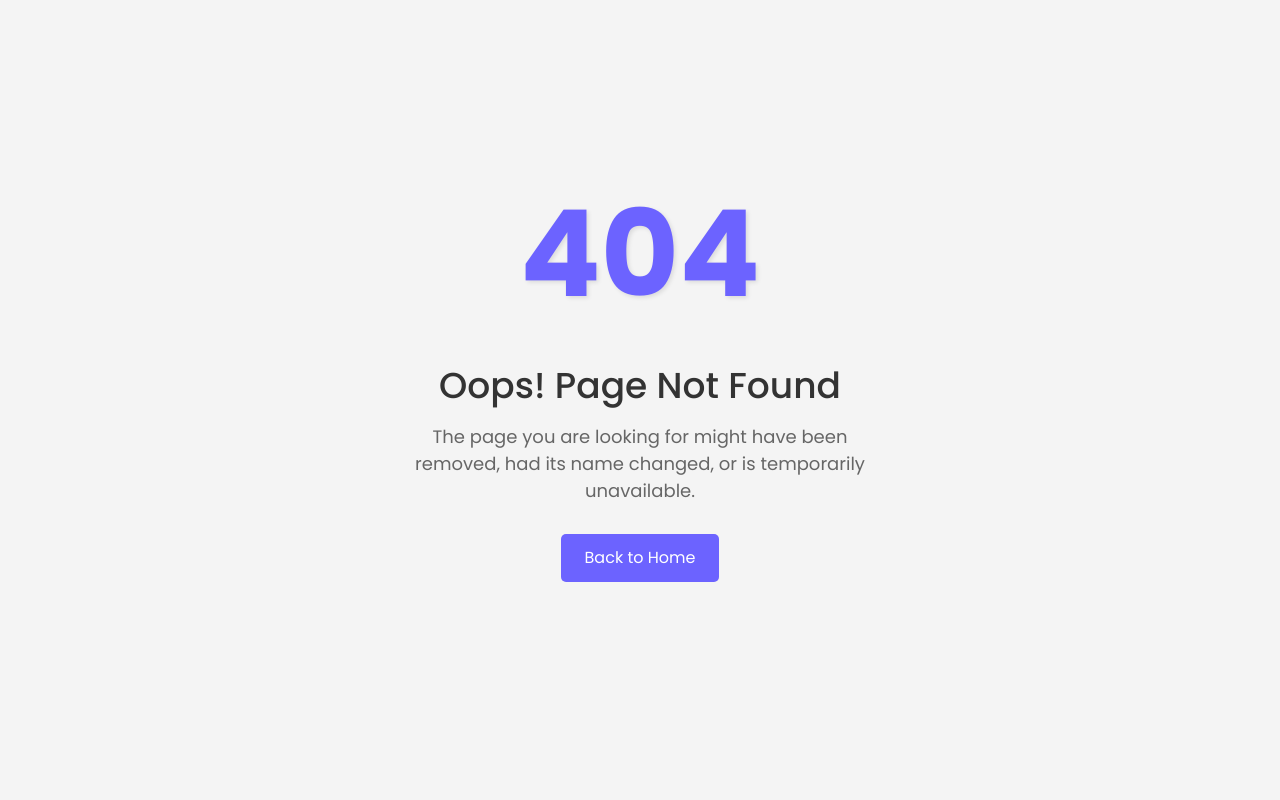
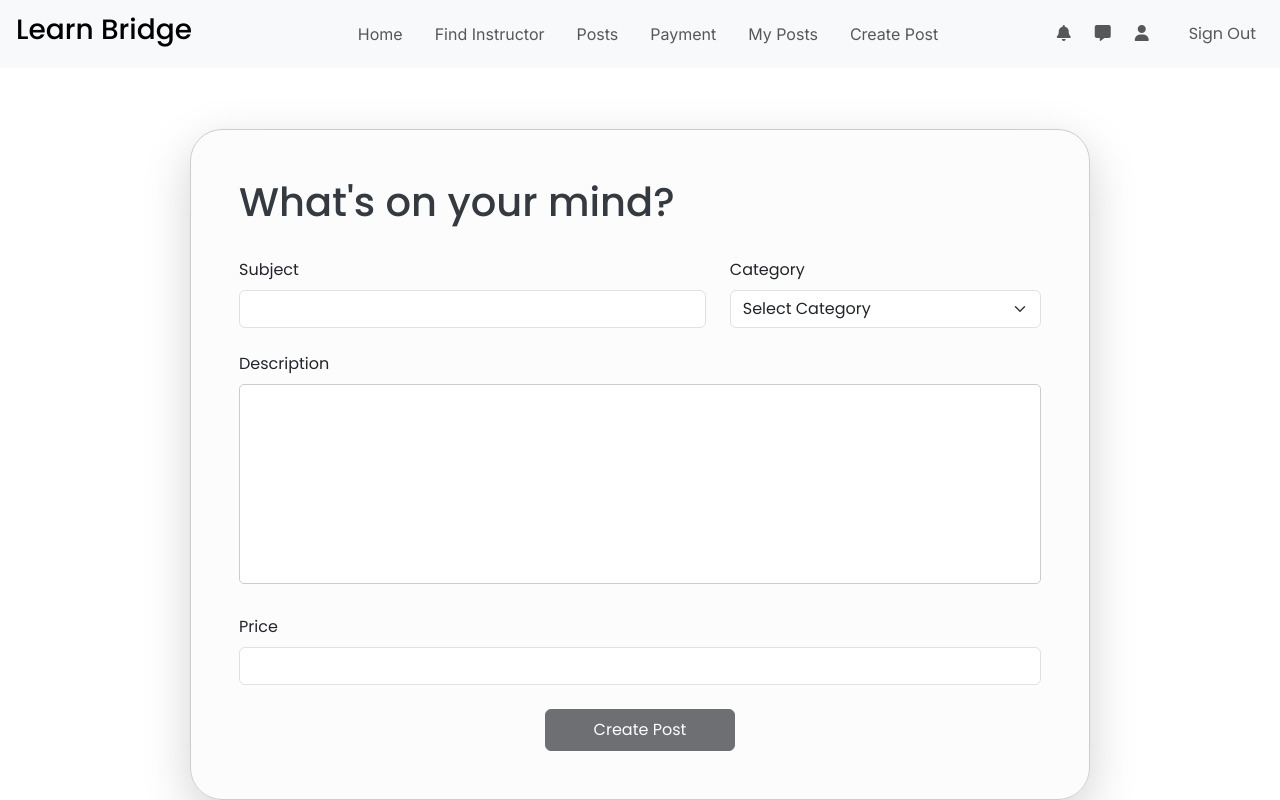
Before and after one commit to Zaid-Alhmouz/learn-bridge-front-end, an Angular app in the folder learn-bridge-front-end/: page /learner/create-post in a window 1280 px wide. Before the commit this address had no page. Built offline with nearby package versions, Linux system fonts and the light colour scheme; a web font is replaced by a local one.

Commit message:
Updates: Create Post is Ready, with validation and API call

```diff
--- a/learn-bridge-front-end/src/app/app-routing.module.ts
+++ b/learn-bridge-front-end/src/app/app-routing.module.ts
@@ -56,7 +56,7 @@ const routes: Routes = [
       { path: 'myposts', component: MyPostsComponent, title: 'Myposts' },
 
       {
-        path: 'createpost',
+        path: 'create-post',
         component: CreatePostComponent,
         title: 'CreatePost',
       },
--- a/learn-bridge-front-end/src/app/components/create-post/create-post.component.html
+++ b/learn-bridge-front-end/src/app/components/create-post/create-post.component.html
@@ -1,51 +1,94 @@
-<div
-  class="my-5 d-flex flex-column justify-content-center align-items-center"
-  id="full-height"
+<form
+  class="container-background m-auto rounded-5 p-5 d-flex flex-column gap-4 shadow-lg"
+  (ngSubmit)="onSubmit()"
+  #postForm="ngForm"
+  novalidate
 >
-  <form
-    class="container-background m-auto rounded-5 p-5 d-flex flex-column gap-4"
-  >
-    <!-- Header -->
-    <h1>What's on your mind ?</h1>
+  <h1>What's on your mind?</h1>
 
   <!-- Subject + Category -->
-    <div class="d-flex gap-4">
+  <div class="d-flex flex-column flex-md-row gap-4">
     <!-- Subject -->
     <div class="bigger-size">
       <label class="form-label">Subject</label>
-        <input type="text" class="form-control" />
+      <input
+        type="text"
+        class="form-control"
+        name="subject"
+        [(ngModel)]="formData.subject"
+        #subject="ngModel"
+        required
+      />
+      <p class="text-danger" *ngIf="subject.invalid && subject.touched">
+        Subject is required.
+      </p>
     </div>
 
     <!-- Category -->
-      <div style="width: 40% !important">
+    <div style="width: 100%" class="w-md-40">
       <label class="form-label">Category</label>
-        <select class="form-select">
-          <option selected>Option 1</option>
-          <option>Option 2</option>
-          <option>Option 3</option>
-          <option>Option N</option>
+      <select
+        class="form-select"
+        name="category"
+        [(ngModel)]="formData.category"
+        #category="ngModel"
+        required
+      >
+        <option value="" disabled>Select Category</option>
+        <option *ngFor="let option of categories" [value]="option">
+          {{ option }}
+        </option>
       </select>
+      <p class="text-danger" *ngIf="category.invalid && category.touched">
+        Category is required.
+      </p>
     </div>
   </div>
 
   <!-- Description -->
   <div>
     <label class="form-label">Description</label>
-      <textarea class="p-2"></textarea>
+    <textarea
+      class="p-2"
+      name="description"
+      [(ngModel)]="formData.content"
+      #description="ngModel"
+      required
+    ></textarea>
+    <p class="text-danger" *ngIf="description.invalid && description.touched">
+      Description is required.
+    </p>
   </div>
 
   <!-- Price -->
   <div>
     <label class="form-label">Price</label>
-      <input id="price-input" type="text" class="form-control" />
+    <input
+      type="number"
+      class="form-control"
+      name="price"
+      [(ngModel)]="formData.price"
+      #price="ngModel"
+      required
+      min="1"
+    />
+    <p class="text-danger" *ngIf="price.invalid && price.touched">
+      Price must be a positive number.
+    </p>
   </div>
 
-    <!-- Invalid Data -->
-    <p class="alert alert-danger">Invalid data placeholder...</p>
+  <!-- Error placeholder if form not valid on submit -->
+  <p class="alert alert-danger" *ngIf="showError">
+    Please fill out all fields correctly.
+  </p>
 
-    <!-- Create Button -->
+  <!-- Submit Button -->
   <div class="d-flex justify-content-center">
-      <input type="submit" value="Create Post" class="btn btn-dark px-5 py-2" />
+    <input
+      type="submit"
+      value="Create Post"
+      class="btn btn-dark px-5 py-2"
+      [disabled]="!postForm.form.valid"
+    />
   </div>
 </form>
-</div>
--- a/learn-bridge-front-end/src/app/components/create-post/create-post.component.scss
+++ b/learn-bridge-front-end/src/app/components/create-post/create-post.component.scss
@@ -1,33 +1,48 @@
 #full-height {
-  height: 100%;
-  margin-top: 100px 0px !important;
+  margin-top: 80px;
+  padding-bottom: 50px;
+  display: flex;
+  justify-content: center;
 }
 
 .container-background {
-  background-color: #d9d9d9;
+  background-color: #f8f9fa7d;
+  border: 1px solid #ccc;
 }
 
 h1 {
-  color: #0000007b;
+  color: #343a40;
 }
 
 form {
-  width: 60% !important;
+  width: 95%;
+  max-width: 900px;
 }
 
 textarea {
-  border: 0;
+  border: 1px solid #ccc;
   border-radius: 5px;
   width: 100%;
   height: 200px;
   resize: none;
-  accent-color: #00d2c8;
+  padding: 10px;
 }
 
 textarea:focus {
   outline: none;
+  border-color: #00d2c8;
 }
 
 .bigger-size {
-  width: 60% !important;
+  width: 100%;
 }
+
+@media (min-width: 768px) {
+  .bigger-size {
+    width: 60% !important;
+  }
+
+  .w-md-40 {
+    width: 40% !important;
+  }
+}
--- a/learn-bridge-front-end/src/app/components/create-post/create-post.component.ts
+++ b/learn-bridge-front-end/src/app/components/create-post/create-post.component.ts
@@ -1,11 +1,52 @@
 import { Component } from '@angular/core';
+import { HttpClient } from '@angular/common/http';
 
 @Component({
+  standalone: false,
   selector: 'app-create-post',
-  standalone: false,
   templateUrl: './create-post.component.html',
-  styleUrl: './create-post.component.scss'
+  styleUrls: ['./create-post.component.scss'],
 })
 export class CreatePostComponent {
+  constructor(private http: HttpClient) {}
 
+  categories: string[] = ['IT', 'SCIENCE', 'LANGUAGES', 'MEDICAL'];
+
+  formData = {
+    subject: '',
+    category: '',
+    content: '',
+    price: null as number | null,
+  };
+
+  showError = false;
+
+  onSubmit() {
+    if (
+      !this.formData.subject ||
+      !this.formData.category ||
+      !this.formData.content ||
+      !this.formData.price ||
+      this.formData.price <= 0
+    ) {
+      this.showError = true;
+      return;
+    }
+
+    this.showError = false;
+
+    this.http
+      .post(
+        'http://localhost:8080/api/posts/create-post',
+        { ...this.formData },
+        {
+          headers: { 'Content-Type': 'application/json' },
+          withCredentials: true,
+        }
+      )
+      .subscribe({
+        next: () => alert('Post created successfully!'),
+        error: (err) => console.error('Error creating post', err),
+      });
+  }
 }
```
Lines whose indentation alone changed are shown as unchanged.
